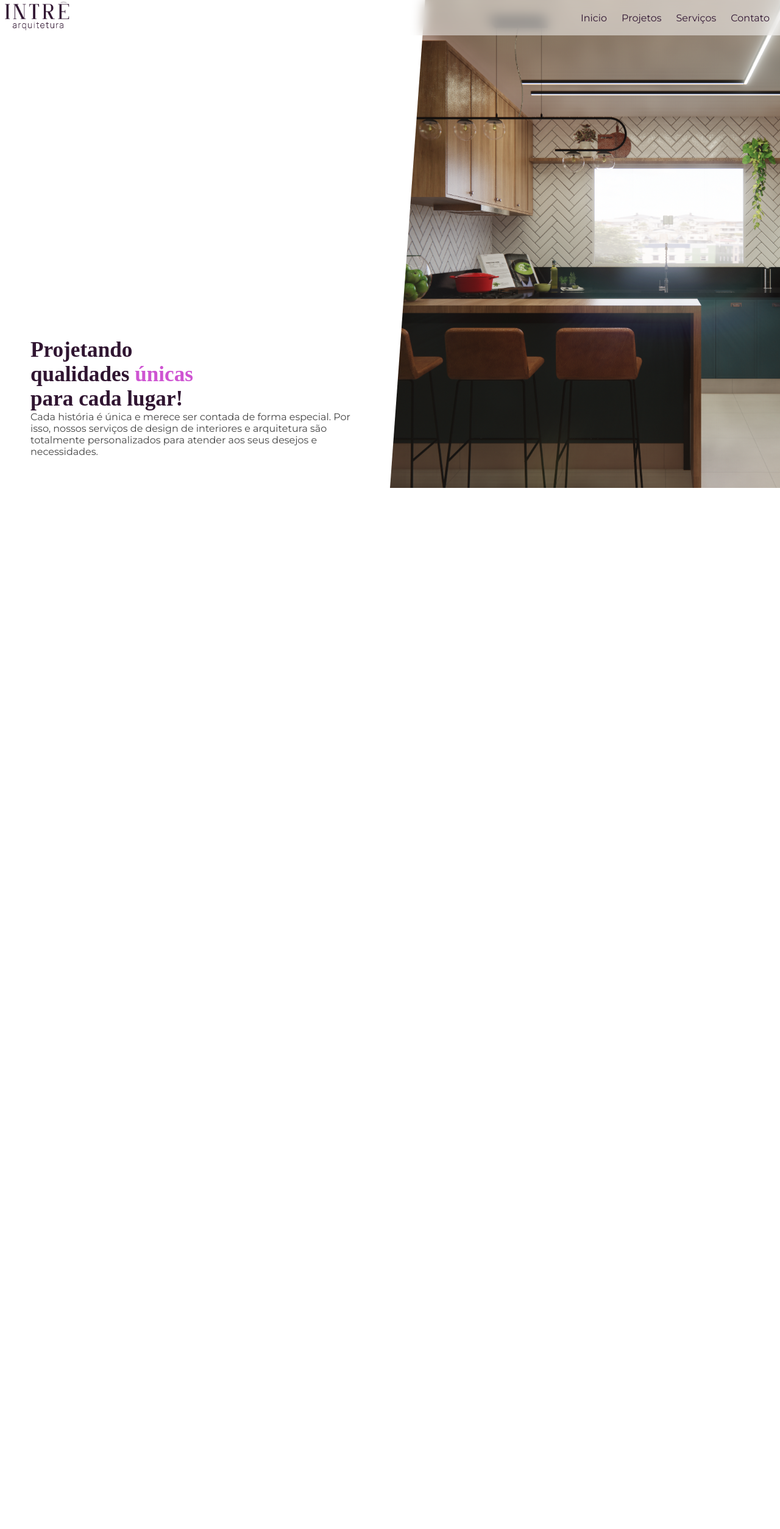
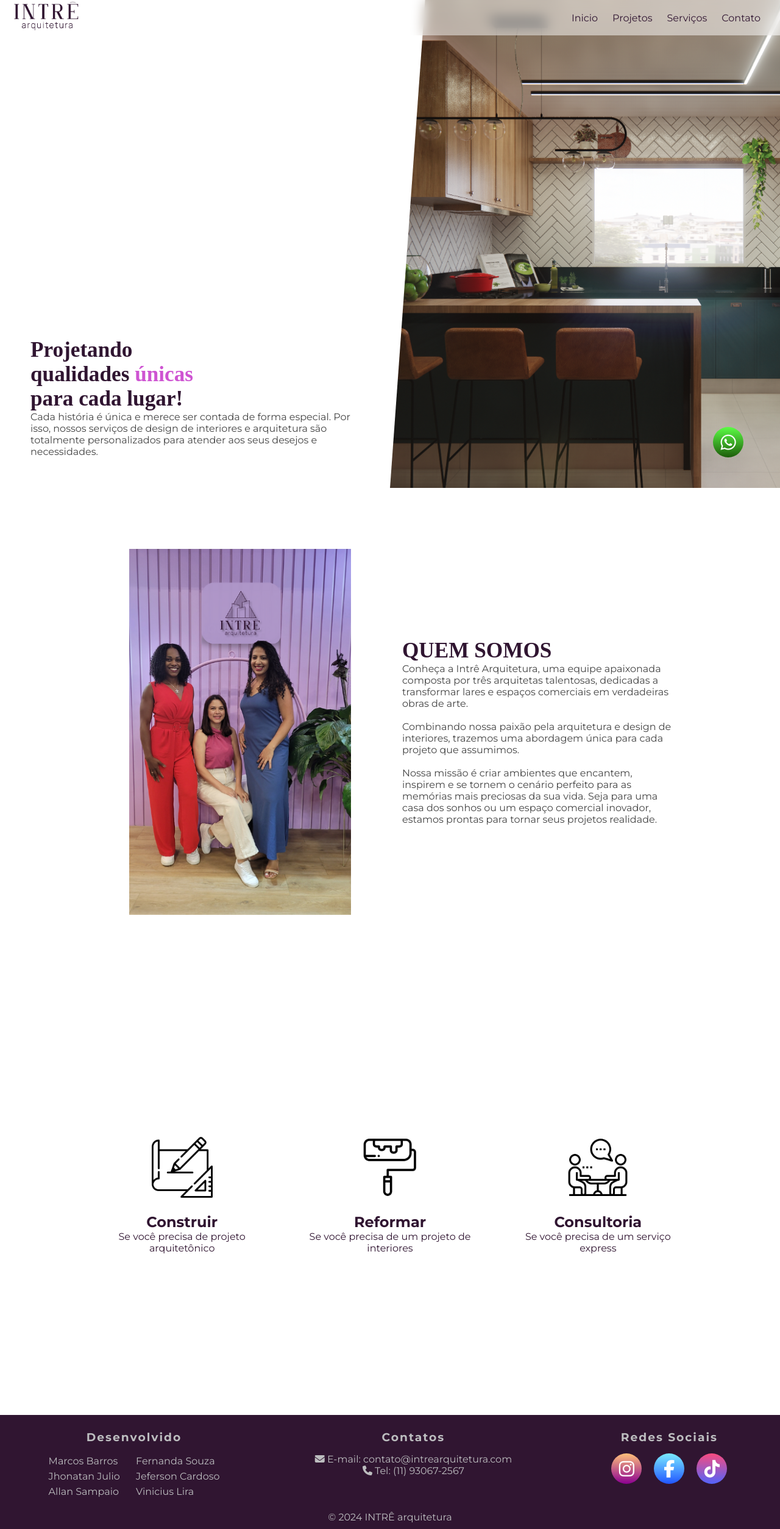
Before and after one commit to MarcosB4Silva/projeto-IntreWeb-Site, a PHP site: page / in a window 1280 px wide. Shown: the whole page at 61% size. Before the commit the page ends 800 px from the top, so only its background shows below. Run offline with PHP 8.4, Linux system fonts and the light colour scheme; some web fonts are replaced.

Commit message:
adicionando sobre/serviço/footer

```diff
--- a/css/style.css
+++ b/css/style.css
@@ -45,6 +45,7 @@ header {
     z-index: 1;
     background-color: hsla(0, 0%, 100%, 0.5);
     backdrop-filter: blur(10px);
+    padding: 0px 15px;
 }
 
 #logo {
@@ -87,15 +88,20 @@ header {
     display: none;
 }
 
-section{
+section {
     height: 100vh;
+    overflow: hidden;
 }
 
-.home_text, .home_image{
+.home_text,
+.home_image {
+    overflow: hidden;
     clip-path: polygon(9% 0, 100% 0, 100% 100%, 0% 100%);
     width: 50%;
 }
-.home_text{
+
+.home_text,
+.about_text {
     display: flex;
     flex-direction: column;
     justify-content: end;
@@ -104,18 +110,227 @@ section{
     font-size: var(--p-font);
     color: #444;
 }
-.home_text h1{
+
+.home_text h1,
+.about_text h1 {
     font-family: var(--font-title);
     font-size: var(--big-font);
     font-weight: 800;
     color: var(--purple);
 
-    span{
+    span {
         color: #ce54d2;
     }
 }
-.home_image{
+
+.home_image {
     background-image: url(../img/fundo.png);
     background-position: center;
     background-size: cover;
 }
+
+.container_about {
+    width: 1024px;
+    height: 80vh;
+    margin: auto;
+    display: flex;
+    /* justify-content: center; */
+    align-items: center;
+    justify-content: space-around;
+    /* background-color: #d6c4d6; */
+    padding: 20px;
+    overflow: hidden;
+}
+
+.about_image,
+.about_text {
+    overflow: hidden;
+    width: 50%;
+    height: 100%;
+    display: flex;
+    align-items: center;
+    flex-direction: column;
+    justify-content: center;
+}
+
+.about_text {
+    padding: 0 20px;
+    text-align: left;
+    align-items: start;
+}
+
+.about_image img {
+    height: 100%;
+    text-align: center;
+}
+
+.servicos {
+    height: 90vh;
+    width: 100%;
+    display: flex;
+    align-items: center;
+    justify-content: space-around;
+}
+
+.container_box {
+    display: flex;
+    width: 80%;
+    align-items: center;
+    justify-content: space-around;
+}
+
+.box {
+    width: 350px;
+    height: 380px;
+    display: flex;
+    flex-direction: column;
+    align-items: center;
+    justify-content: center;
+    font-family: var(--font-text);
+    border-radius: 5px;
+    padding: 20px;
+    transition: ease-in-out 0.3s;
+
+    &:hover {
+        transform: scale(1.1);
+        box-shadow: 0 0 15px var(--purple);
+        background-color: var(--lilas);
+
+    }
+}
+
+.box img {
+    height: 100px;
+    width: 100px;
+    margin-bottom: 25px;
+}
+
+.box h1 {
+    color: var(--purple);
+}
+
+.box p {
+    color: var(--purple);
+    text-align: center;
+}
+
+/* footer */
+footer {
+    background-color: var(--purple);
+    text-align: center;
+    font-family: var(--font-text);
+    color: var(--cinza);
+    display: flex;
+    flex-direction: column;
+}
+
+.footer_content {
+    display: flex;
+    flex-wrap: wrap-reverse;
+    justify-content: space-around;
+    /* grid-template-columns: repeat(3, 1fr); */
+}
+
+.footer_social_media,
+.footer_contacts,
+.footer_info {
+    display: flex;
+    flex-direction: column;
+    text-align: center;
+    align-items: center;
+    padding: 10px;
+
+    h3 {
+        letter-spacing: 2px;
+        padding: 15px 5px;
+    }
+}
+
+.icone_redes {
+    display: flex;
+    text-align: center;
+    /* max-width: 50%; */
+}
+
+#instagram,
+#facebook,
+#tiktok,
+#whatsapp {
+    display: flex;
+    align-items: center;
+    justify-content: center;
+    font-size: 1.8rem;
+    height: 50px;
+    width: 50px;
+    border-radius: 50%;
+    margin: 0 10px;
+    transition: all 0.5s;
+    cursor: pointer;
+    color: var(--white);
+
+    &:hover {
+        transform: translateY(-10px);
+    }
+}
+
+#instagram {
+    background: linear-gradient(#ffc17a, #8c0091);
+}
+
+#facebook {
+    background: linear-gradient(#7aebff, #2155ff);
+}
+
+#tiktok {
+    background: linear-gradient(#f84b7f, #5364fa);
+}
+
+.button_whatsapp {
+    position: fixed;
+    right: 50px;
+    bottom: 50px;
+
+    li {
+        list-style: none;
+    }
+}
+
+#whatsapp {
+    background: linear-gradient(#5bfd45, #1d5c0a);
+    color: #fff;
+    text-decoration: none;
+}
+
+.footer_info_container {
+    display: grid;
+    grid-template-columns: repeat(2, 1fr);
+
+    ul {
+        display: flex;
+        flex-direction: column;
+        text-align: left;
+        margin: 0;
+        padding: 0;
+
+        li {
+            margin: 3px;
+            list-style: none;
+
+        }
+
+        ;
+
+        a {
+            color: var(--cinza);
+            text-decoration: none;
+
+            &:hover {
+                border-bottom: 1px solid var(--cinza);
+            }
+        }
+    }
+}
+
+.footer_copyrigth {
+    padding: 10px;
+}
--- a/index.html
+++ b/index.html
@@ -23,7 +23,7 @@
         <nav id="menu">
             <button id="closeMenu"><i class="fa-solid fa-xmark"></i></button>
             <a href="index.html" class="btn_menu">Inicio</a>
-            <a href="#" class="btn_menu">Projetos</a>
+            <a href="projetos.html" class="btn_menu">Projetos</a>
             <a href="#" class="btn_menu">Serviços</a>
             <a href="#" class="btn_menu">Contato</a>
         </nav>
@@ -43,18 +43,93 @@
             </div>
         </section>
         <!-- Sobre (About) -->
-        <section>
+        <section id="sobre">
+               <div class="container_about">
+                <div class="about_image">
+                    <img src="./img/adm.png" alt="">
+                </div>
+                <div class="about_text">
+                    <h1>QUEM SOMOS</h1>
+                    <p>Conheça a Intrê Arquitetura, uma equipe apaixonada composta por três arquitetas talentosas, dedicadas a
+                        transformar lares e espaços comerciais em verdadeiras obras de arte.
+                        <br><br>
+                        Combinando nossa paixão pela arquitetura e design de interiores, trazemos uma abordagem única para cada
+                        projeto que assumimos.
+                        <br><br>
+                        Nossa missão é criar ambientes que encantem, inspirem e se tornem o cenário perfeito para as memórias
+                        mais preciosas da sua vida. Seja para uma casa dos sonhos ou um espaço comercial inovador, estamos
+                        prontas para tornar seus projetos realidade.
+                    </p>
+                </div>
+               </div>
+        </section>
+        <!-- SERVIÇOS -->
+    <section class="servicos">
+        <div class="container_box">
+            <div class="box">
+                <img src="./img/icone-esboco.png" alt="">
+                <h1>Construir</h1>
+                <p>Se você precisa de projeto arquitetônico</p>
+            </div>
+            <div class="box">
+                <img src="./img/icone-rolo-de-pintura.png" alt="">
+                <h1>Reformar</h1>
+                <p>Se você precisa de um projeto de interiores</p>
+            </div>
+            <div class="box">
+                <img src="./img/icone-consultoria.png" alt="">
+                <h1>Consultoria</h1>
+                <p>Se você precisa de um serviço express </p>
+            </div>
+        </div>
+    </section>
+    <!-- Whatsapp -->
+    <div class="button_whatsapp">
+        <li><i class="fa-brands fa-whatsapp" id="whatsapp"></i></li>
+    </div>
 
-        </section>
-        <!-- Serviços -->
-        <section>
+    <!-- FOOTER -->
+    <footer>
+        <div class="footer_content">
+            <div class="footer_info">
+                <h3>Desenvolvido</h3>
+                <div class="footer_info_container">
+                    <ul>
+                        <li><a href="#">Marcos Barros</a></li>
+                        <li><a href="#">Jhonatan Julio</a></li>
+                        <li><a href="#">Allan Sampaio</a></li>
+                    </ul>
+                    <ul>
+                        <li><a href="#">Fernanda Souza</a></li>
+                        <li><a href="#">Jeferson Cardoso</a></li>
+                        <li><a href="#">Vinicius Lira</a></li>
+                    </ul>
+                </div>
+            </div>
 
-        </section>
-    </main>
-    <!-- footer -->
-    <footer>
+            <div class="footer_contacts">
+                <h3>Contatos</h3>
+                <p><i class="fa-solid fa-envelope"></i> E-mail: contato@intrearquitetura.com</p>
+                <p><i class="fa-solid fa-phone"></i> Tel: (11) 93067-2567</p>
+            </div>
+            <div class="footer_social_media">
+                <!-- <div class="logo_image">
+                    <img src="./img/logo_roxo_sem_fundo.png" alt="">
+                </div> -->
+                <h3>Redes Sociais</h3>
+                <div class="icone_redes">
+                    <li id="instagram"><i class="fa-brands fa-instagram" ></i></li>
+                    <li id="facebook"><i class="fa-brands fa-facebook-f" "></i></li>
+                    <li id="tiktok"><i class="fa-brands fa-tiktok" ></i></li>
 
+                </div>
+            </div>
+        </div>
+        <div class="footer_copyrigth">
+            &#169 2024 INTRÊ arquitetura
+        </div>
     </footer>
+
 
     <script src="./js/scrypt.js"></script>
 </body>
```
Also changed, not shown: css/projetos.css (added, +56 -0 lines), css/reposive.css (+87 -0 lines), projetos.html (added, +51 -0 lines), img/adm.png (added), img/icone-consultoria.png (added), img/icone-esboco.png (added), img/icone-rolo-de-pintura.png (added).
